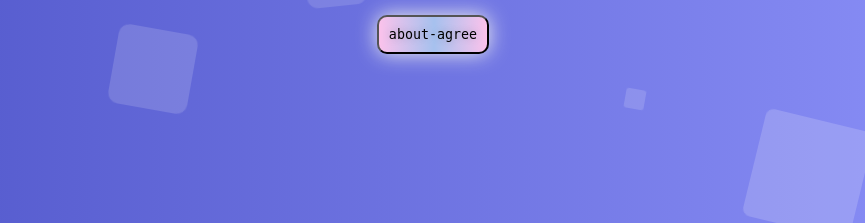
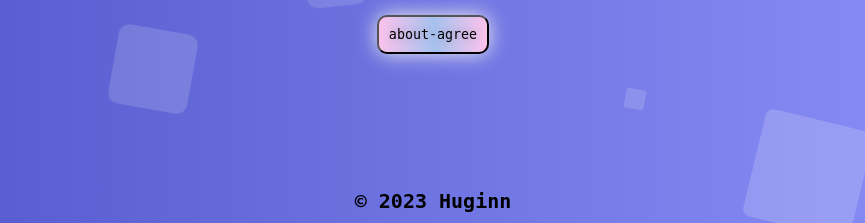
Before and after one commit to The-Huginn/party-game, a Flask app: page / in a window 1280 px wide. Shown: the part 577-800 px from the top of the page, without its empty margins (207-1072 px from the left). Run offline with Flask 2, Linux system fonts and the light colour scheme.

Commit message:
Add footer for copyright.

```diff
--- a/app/static/css/main.css
+++ b/app/static/css/main.css
@@ -9,6 +9,15 @@ body {
     font-family: 'Exo', sans-serif;
     width: 100vw;
     height: 100vh;
+}
+
+.footer {
+    position: absolute;
+    bottom: 10px;
+    font-family: 'Merienda', monospace;
+    font-weight: bold;
+    text-align: center;
+    font-size: 20px;
 }
 
 input,
--- a/app/templates/index.html
+++ b/app/templates/index.html
@@ -48,7 +48,9 @@
             <li></li>
             <li></li>
         </ul>
+        <footer class="footer">
+            &copy; 2023 Huginn
+        </footer>
     </div>
 </body>
-
 </html>
```
